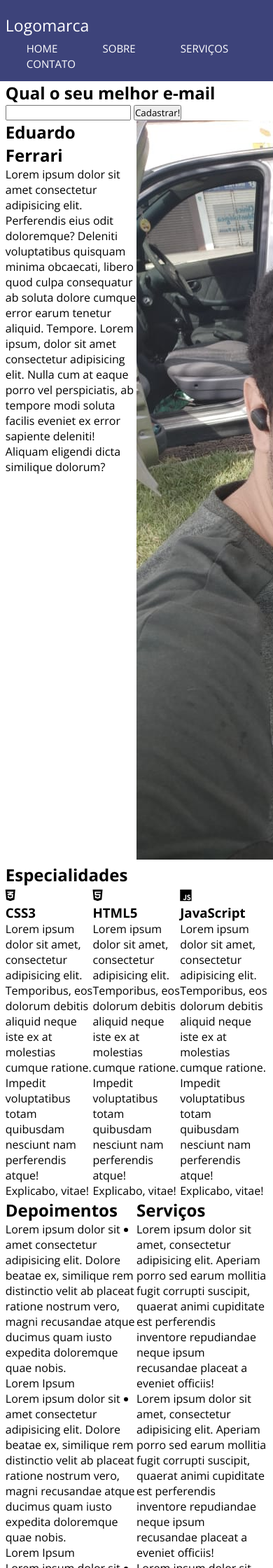
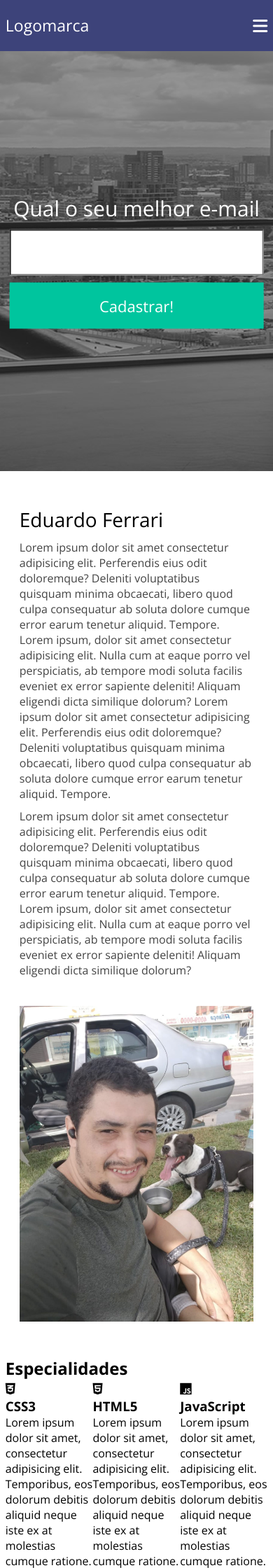
Before and after one commit to edudaviferrari/PROJETO_01, a PHP site: page / in a window 390 px wide; the page is wider, and only the part inside the window is pictured. Shown: the top 2240 px of that part at 70% size. Run offline with PHP 8.4, Linux system fonts and the light colour scheme; some libraries are stand-ins or nearby versions.

Commit message:
Banner, Menu e arrea do autor

```diff
--- a/css/style.css
+++ b/css/style.css
@@ -6,7 +6,10 @@
 }
 
 /**Boot Css**/
-
+img{
+    width: 100%;
+    max-width: 500px;
+}
 .center{
     max-width: 1280px;
     padding: 0 2%;
@@ -16,6 +19,7 @@
     width: 33.3%;
 }
 .w50{
+    padding: 0 10px;
     width: 50%;
 }
 .left{
@@ -42,6 +46,11 @@ header .logo{
     color: white;
 }
 
+/**MOBILE**/
+.mobile{
+    display: none;
+}
+
 nav.desktop ul{
     position: relative;
     top: 6px;
@@ -61,7 +70,131 @@ nav.desktop a{
     text-decoration: none;
 }
 
-/**MOBILE**/
-.mobile{
-    display: none;
+section.banner-principal{
+    width: 100%;
+    height: 600px;
+    background-image: url('../image/bg-form.jpg');
+    background-size: cover;
+    position: relative;
+    /* display: flex;
+    align-items: center;
+    justify-content: center; */
 }
+
+.overlay{
+    position: absolute;
+    left: 0;
+    top: 0;
+    width: 100%;
+    height: 100%;
+    z-index: 1;
+    background-color: rgba(51,51,51,0.5);
+}
+
+section.banner-principal form{
+    width: 93%;
+    max-width: 600px;
+    z-index: 2;
+    position: absolute;
+    left: 50%;
+    top: 50%;
+    transform: translate(-50%,-50%);
+    -ms-transform: translate(-50%,-50%);
+}
+
+section.banner-principal form h2{
+    color: white;
+    font-weight: 300;
+    font-size: 30px;
+    text-align: center;
+}
+
+section.banner-principal form input[type=email]{
+    width: 100%;
+    height: 66px;
+    margin-top: 10px;
+    background: white;
+    color: #333;
+    font-size: 22px;
+    padding-left: 10px;
+}
+
+section.banner-principal form input[type=submit]{
+    width: 100%;
+    height: 66px;
+    margin-top: 10px;
+    background: #00c59e;
+    color: white;
+    font-size: 22px;
+    cursor: pointer;
+    border: 0;
+}
+
+section.descricao-autor{
+    padding: 30px 0;
+}
+
+section.descricao-autor h2{
+    font-size: 28px;
+    font-weight: 400;
+}
+
+section.descricao-autor p{
+    font-size: 16px;
+    color: #444;
+    margin-top: 10px;
+}
+
+@media screen and (max-width: 700px){
+    nav.desktop{
+        display: none;
+    }
+
+    nav.mobile{
+        display: block;
+    }
+
+    .botao-menu-mobile{
+        font-size: 24px;
+        cursor: pointer;
+        color: white;
+    }
+
+    nav.mobile ul{
+        width: 100%;
+        top: 55px;
+        z-index: 3;
+        position: absolute;
+        left: 0;
+        display: none;
+        text-align: center;
+    }
+
+    nav.mobile li{
+        font-weight: 300;
+        width: 100%;
+        display: block;
+        background: white;
+        border-bottom: 1px solid #ccc;
+        font-size: 17px;
+        padding: 8px 0;
+    }
+    nav.mobile a{
+        display: block;
+        color: #444e;
+        text-decoration: none;
+    }
+}
+
+@media screen and (max-width: 768px){
+    img{
+        float: none !important;
+        display: block;
+        margin: 0 auto;
+        max-width: 500px;
+    }
+    .w50{
+        padding: 20px;
+        width: 100%;
+    }
+}
--- a/index.html
+++ b/index.html
@@ -26,6 +26,7 @@
         </nav>
 
         <nav class="mobile right">
+            <div class="botao-menu-mobile"><i class="fa-sharp fa-solid fa-bars"></i></div>
             <ul>
                 <li><a href="">Home</a></li>
                 <li><a href="">Sobre</a></li>
@@ -38,12 +39,14 @@
 </header>
 
 <section class="banner-principal">
+    <div class="overlay"></div><!--OVERLAY-->
     <div class="center">
         <form action="">
             <h2>Qual o seu melhor e-mail</h2>
-            <input type="text" name="email" required>
+            <input type="email" name="email" required>
             <input type="submit" name="acao" value="Cadastrar!">
         </form>
+
     </div><!--CENTER-->
 </section><!--Banner-Principal-->
 
@@ -51,10 +54,11 @@
     <div class="center">
         <div class="w50 left">
             <h2>Eduardo Ferrari</h2>
+            <p>Lorem ipsum dolor sit amet consectetur adipisicing elit. Perferendis eius odit doloremque? Deleniti voluptatibus quisquam minima obcaecati, libero quod culpa consequatur ab soluta dolore cumque error earum tenetur aliquid. Tempore. Lorem ipsum, dolor sit amet consectetur adipisicing elit. Nulla cum at eaque porro vel perspiciatis, ab tempore modi soluta facilis eveniet ex error sapiente deleniti! Aliquam eligendi dicta similique dolorum? Lorem ipsum dolor sit amet consectetur adipisicing elit. Perferendis eius odit doloremque? Deleniti voluptatibus quisquam minima obcaecati, libero quod culpa consequatur ab soluta dolore cumque error earum tenetur aliquid. Tempore.</p>
             <p>Lorem ipsum dolor sit amet consectetur adipisicing elit. Perferendis eius odit doloremque? Deleniti voluptatibus quisquam minima obcaecati, libero quod culpa consequatur ab soluta dolore cumque error earum tenetur aliquid. Tempore. Lorem ipsum, dolor sit amet consectetur adipisicing elit. Nulla cum at eaque porro vel perspiciatis, ab tempore modi soluta facilis eveniet ex error sapiente deleniti! Aliquam eligendi dicta similique dolorum?</p>
         </div>
         <div class="w50 left">
-            <img src="/image/foto.jpg" alt=""> <!--Colocar foto-->
+            <img class="right" src="/image/foto.jpg" alt="Foto do Autor"> <!--Colocar foto-->
         </div><!--Foto Autor-->
         <div class="clear"></div>
     </div><!--CENTER-->
```
Also changed, not shown: image/ajax-loader.gif (added), image/bg-form.jpg (added), image/bg-form2.jpg (added), image/bg-form3.jpg (added), image/foto.jpg.
